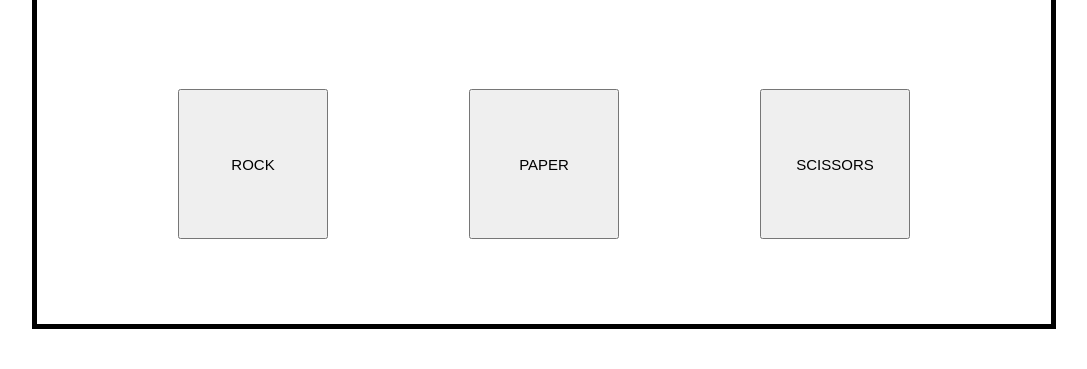
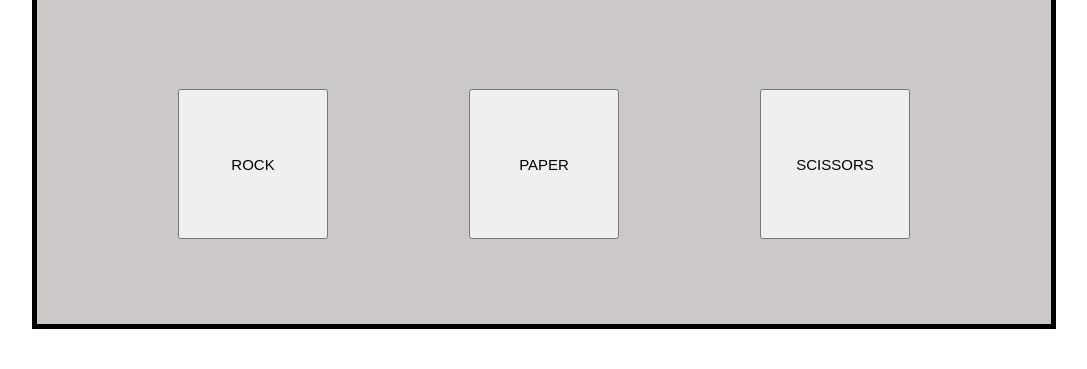
Before and after one commit to jgusleite/rock-paper-scissors, a plain HTML site: page index.html in a window 1280 px wide. Shown: the part 431-800 px from the top of the page, without its empty margins (96-1183 px from the left). Drawn offline with Linux system fonts and the light colour scheme.

Commit message:
Update CSS

```diff
--- a/style.css
+++ b/style.css
@@ -16,7 +16,7 @@ body {
 }
 
 .container {
-  background-color: white;
+  background-color: rgb(204, 200, 200);
   border: 5px solid black;
   width: 1024px;
   height: 720px;
```
